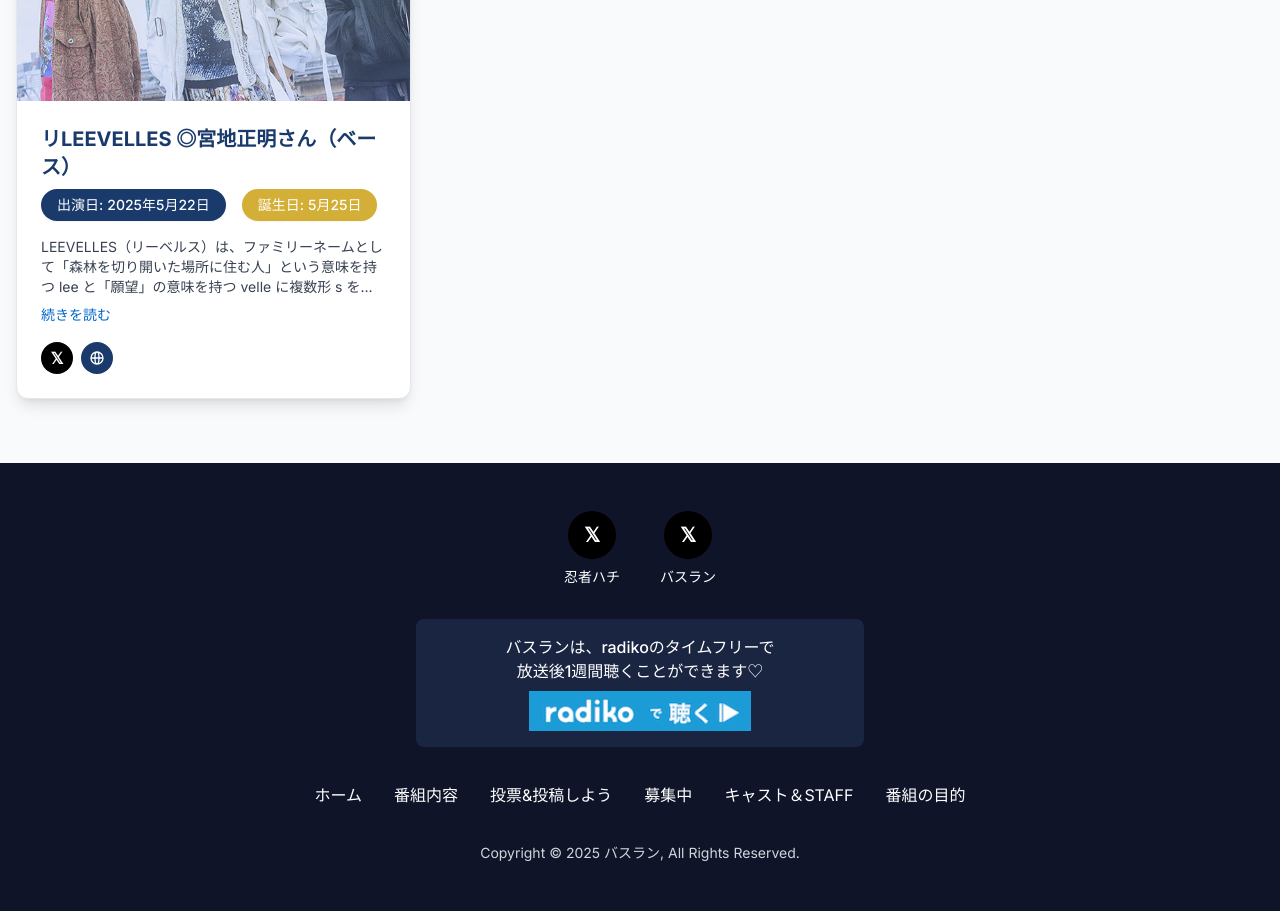
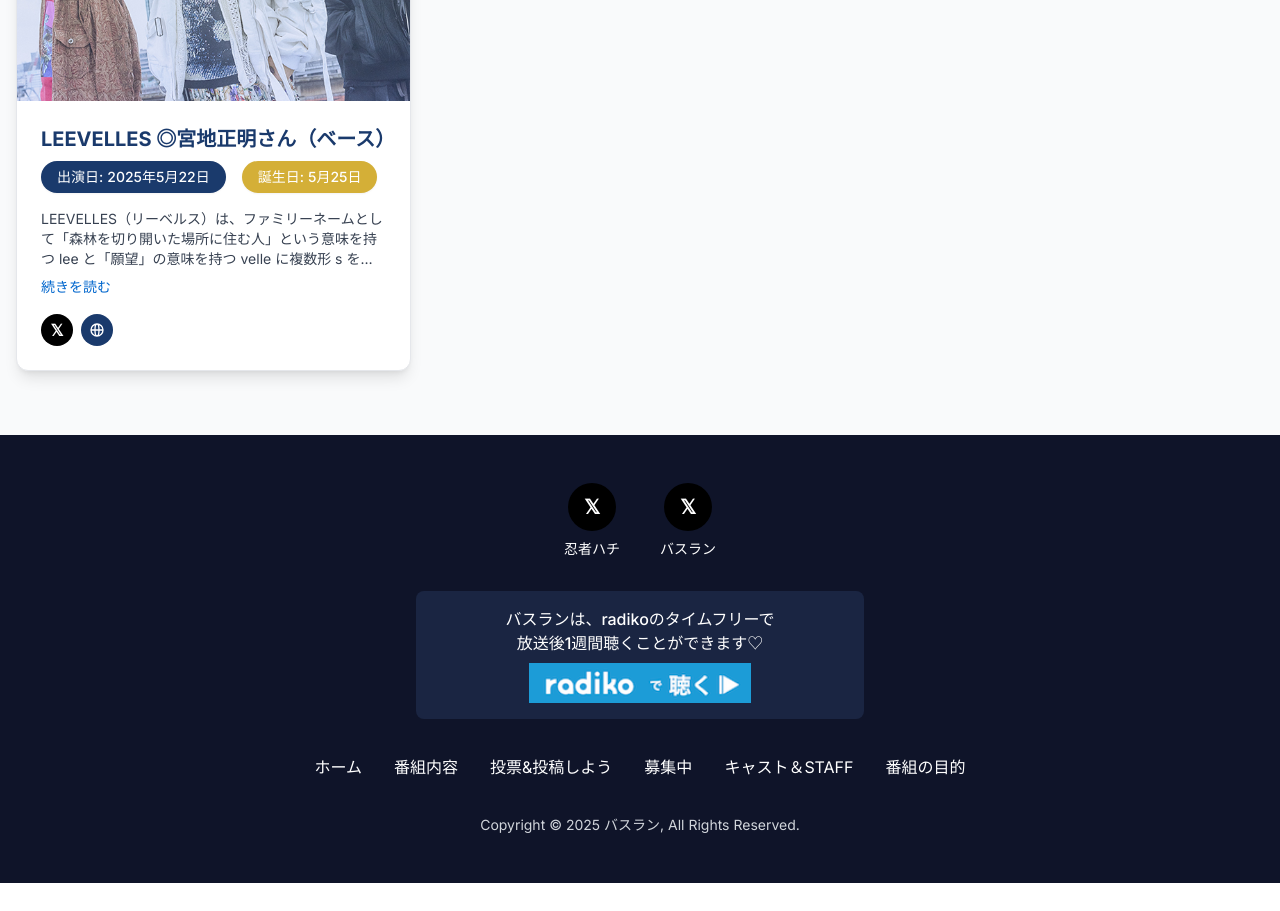
Before and after one commit to go2020h/BirthRan_v2, a Next.js app: page /guest in a window 1280 px wide. Shown: the part 2300-3211 px from the top of the page. After the commit the page ends 3183 px from the top, so only its background shows below. Built offline with nearby package versions, Linux system fonts and the light colour scheme.

Commit message:
Update guestArchive.ts

```diff
--- a/src/app/data/guestArchive.ts
+++ b/src/app/data/guestArchive.ts
@@ -74,7 +74,7 @@ export const guestArchive: GuestData[] = [
     instagram: ""
   },
   {
-    name: "リLEEVELLES ◎宮地正明さん（ベース）",
+    name: "LEEVELLES ◎宮地正明さん（ベース）",
     image: "/guest/guest7.jpg",
     bio: "LEEVELLES（リーベルス）は、ファミリーネームとして「森林を切り開いた場所に住む人」という意味を持つ lee と「願望」の意味を持つ velle に複数形 s をつけた「開拓を望む者達」という造語で、 メンバー全員で革新的なエンターテイメントを作り、新しい音楽とバンドの未来を開拓していこうという意を込めて命名された。すべての録音行程をメンバーで完結。アルバムジャケットのメインイラストはボーカルの小川が描き、 MV もほぼ全ての作品をメンバーで完結。ロック、ポップス、エレクトロ等、邦楽洋楽の多彩なジャンルから影響を受けた楽曲と、心の奥底にあるノスタルジー、夢、希望を描いた歌詞やフィクションの物語を紡いだ言葉を優しくも力強い歌声と演奏で表現した楽曲が持ち味。日本の音楽シーンに新たなエンターテイメントの風を吹かせる。」",
     appearanceDate: "2025年5月22日",
```
